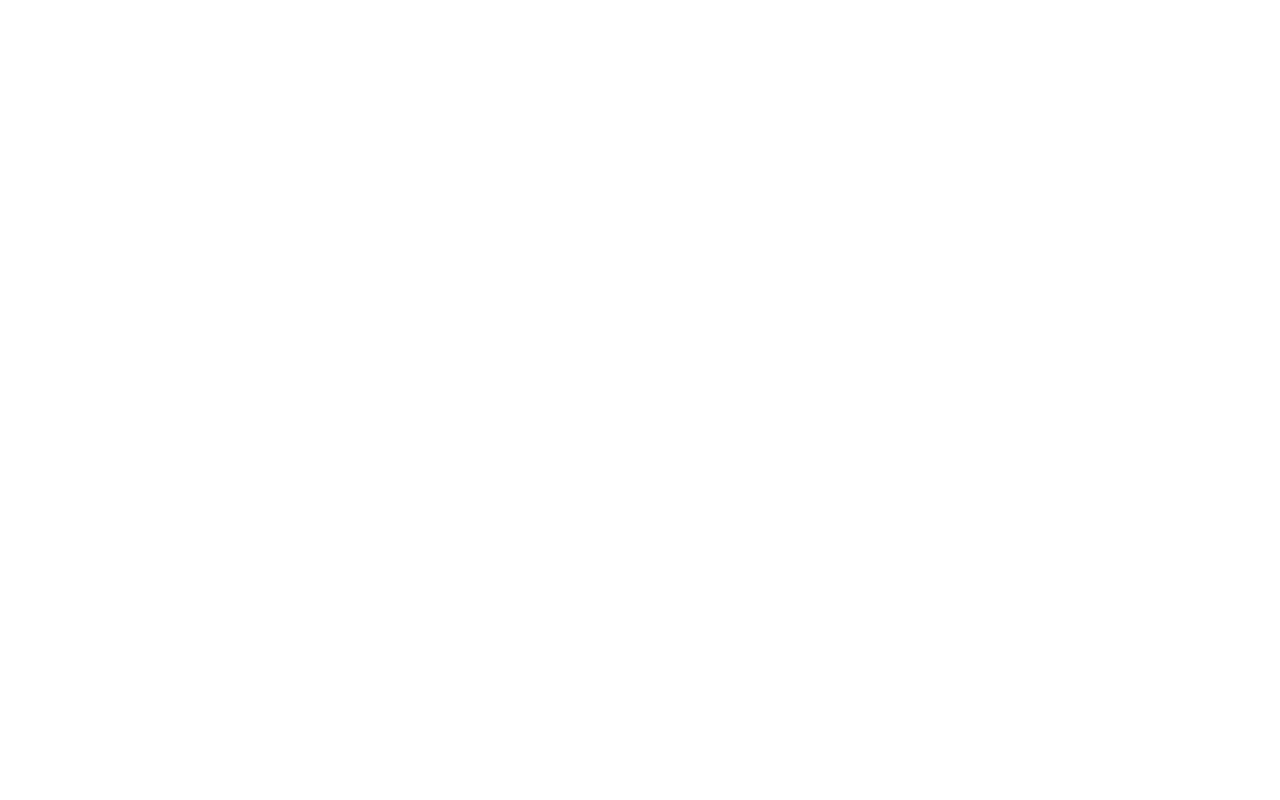
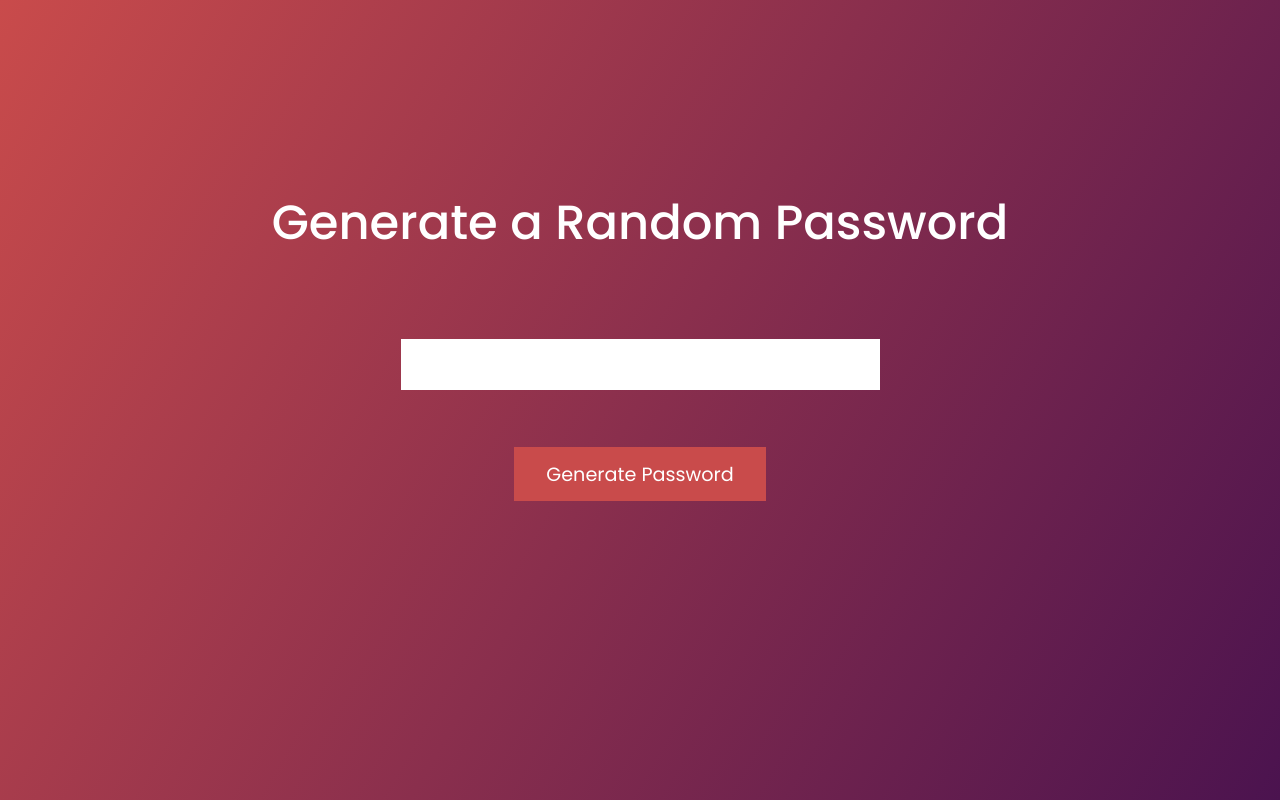
Before and after one commit to thusharathiwanka/Random-password-generator, a plain HTML site: page index.html in a window 1280 px wide. Drawn offline with Linux system fonts and the light colour scheme.

Commit message:
styles added

```diff
--- a/index.html
+++ b/index.html
@@ -4,11 +4,20 @@
    <head>
       <meta charset="UTF-8">
       <meta name="viewport" content="width=device-width, initial-scale=1.0">
+      <link href="https://fonts.googleapis.com/css2?family=Poppins:wght@400;500;600&display=swap" rel="stylesheet">
+      <link rel="stylesheet" href="./style.css">
       <title>Random Password Generator</title>
    </head>
 
    <body>
-
+      <main>
+         <h1>Generate a Random Password</h1>
+         <div class="content">
+            <input type="text"><br>
+            <button>Generate Password</button>
+         </div>
+      </main>
+      <script src="./script.js"></script>
    </body>
 
 </html>
--- a/style.css
+++ b/style.css
@@ -0,0 +1,55 @@
+* {
+  margin: 0;
+  padding: 0;
+  box-sizing: border-box;
+}
+
+body {
+  font-family: "poppins", sans-serif;
+  background: linear-gradient(120deg, #c94b4b, #4b134f);
+  min-height: 100vh;
+  color: white;
+}
+
+main {
+  display: flex;
+  justify-content: center;
+  align-items: center;
+  flex-direction: column;
+  min-height: 100vh;
+}
+
+h1 {
+  font-size: 3rem;
+  font-weight: 500;
+}
+
+input {
+  outline: none;
+  border: none;
+  padding: 0.5rem;
+  font-size: 1.5rem;
+  font-family: "poppins", sans-serif;
+}
+
+button {
+  outline: none;
+  border: none;
+  padding: 0.8rem 2rem;
+  margin: 2rem;
+  font-size: 1.2rem;
+  font-family: "poppins", sans-serif;
+  color: white;
+  background: #c94b4b;
+  cursor: pointer;
+  display: inline;
+}
+
+.content {
+  min-height: 20vh;
+  padding: 5rem;
+  display: flex;
+  flex-direction: column;
+  justify-content: center;
+  align-items: center;
+}
```
